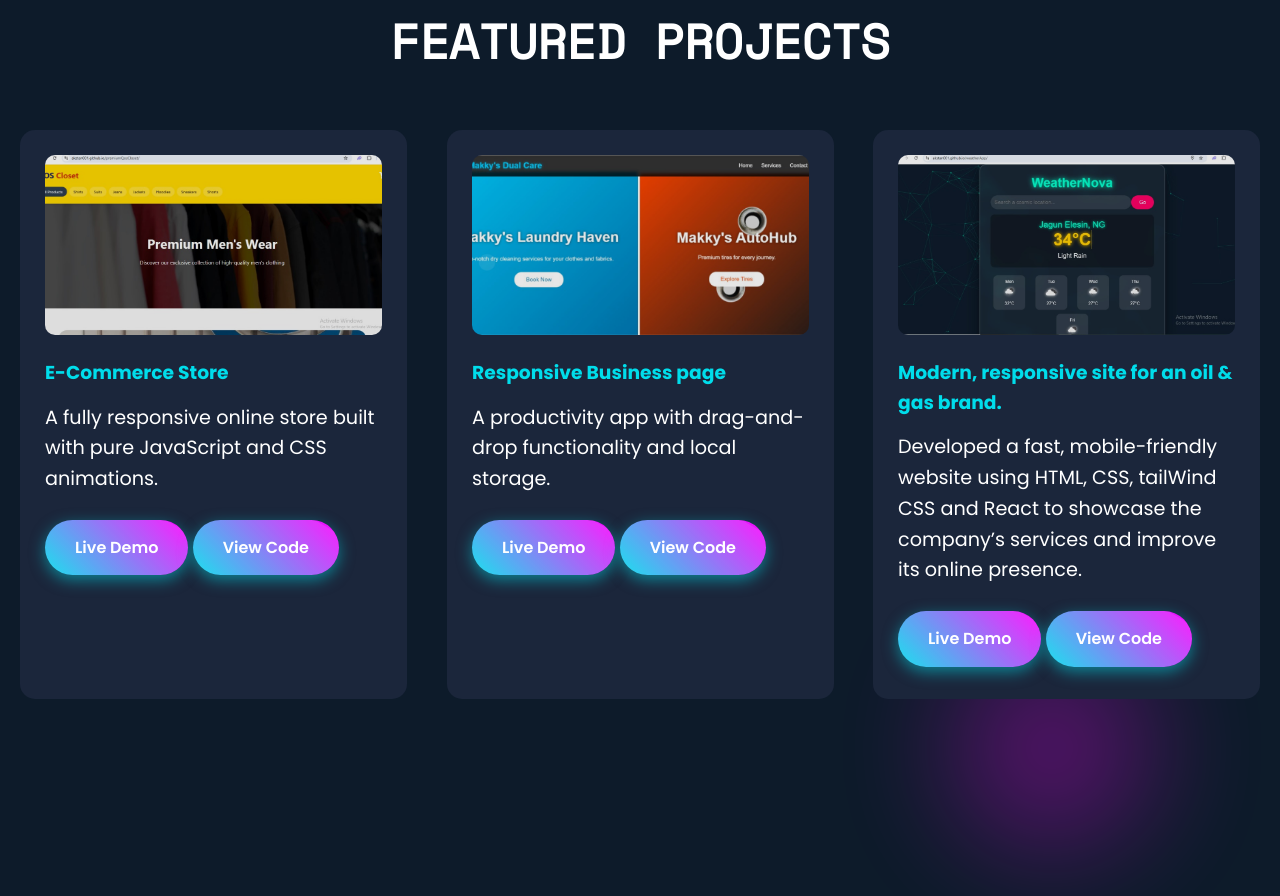
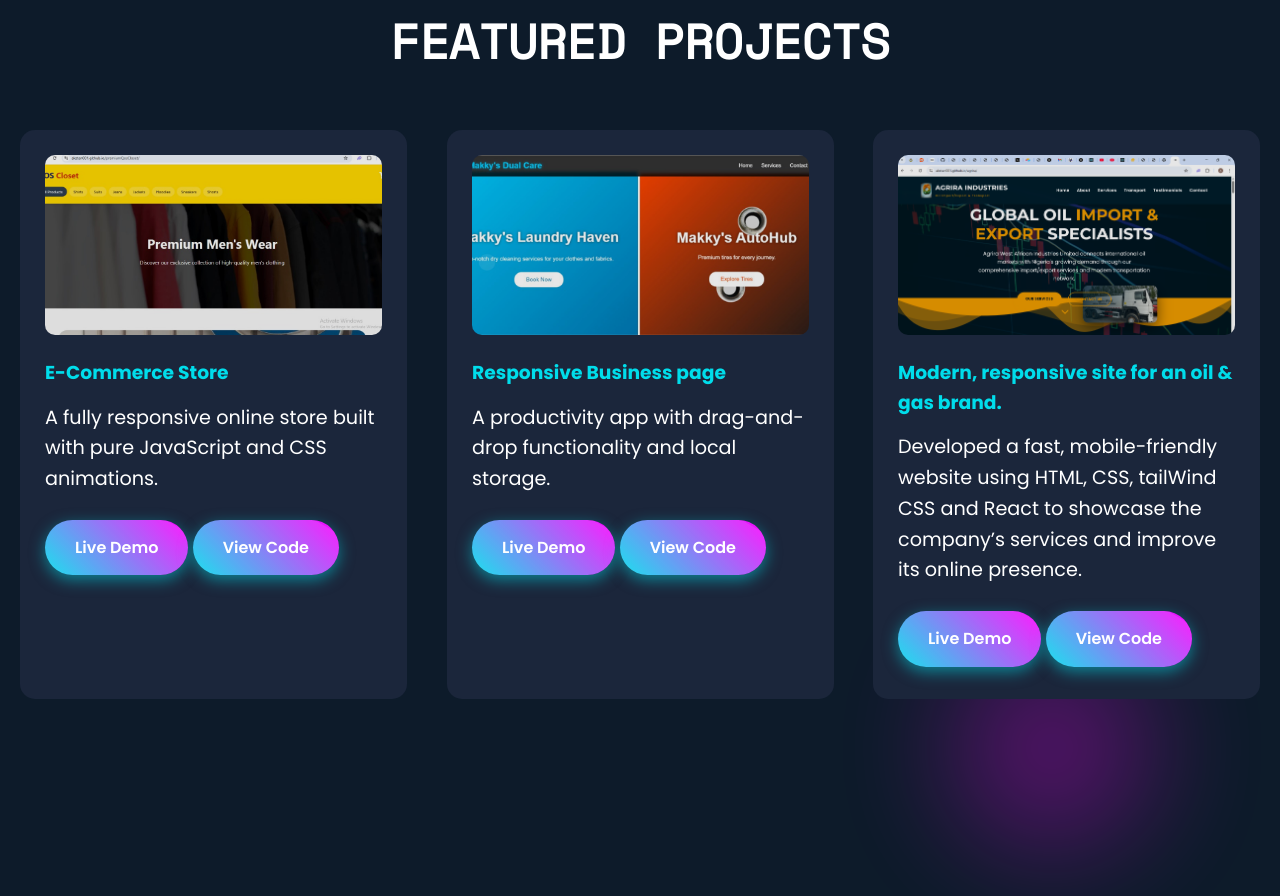
Before and after one commit to akStan001/myPortfolio, a plain HTML site: page index.html in a window 1280 px wide. Shown: the part 1876-2772 px from the top of the page. Drawn offline with nearby package versions, Linux system fonts and the light colour scheme; animation ran at ten frames a second.

Commit message:
Update index.html

```diff
--- a/index.html
+++ b/index.html
@@ -75,7 +75,7 @@
                 <a href=" https://akstan001.github.io/makky-sDualCare/" class="btn">Live Demo</a> <a href="https://github.com/akStan001/makky-sDualCare.git" class="btn">View Code</a>
             </div>
             <div class="project-card">
-                <img src="weatherImage.jpeg" alt="Project 3">
+                <img src="pic-agrira.png" alt="Project 3">
                 <h3>Modern, responsive site for an oil & gas brand.</h3>
                 <p>Developed a fast, mobile-friendly website using HTML, CSS, tailWind CSS and React to showcase the company’s services and improve its online presence.</p>
                 <a href= https://akstan001.github.io/agrira/" class="btn">Live Demo</a> <a href="https://github.com/akStan001/agrira.git" class="btn">View Code</a>
```
